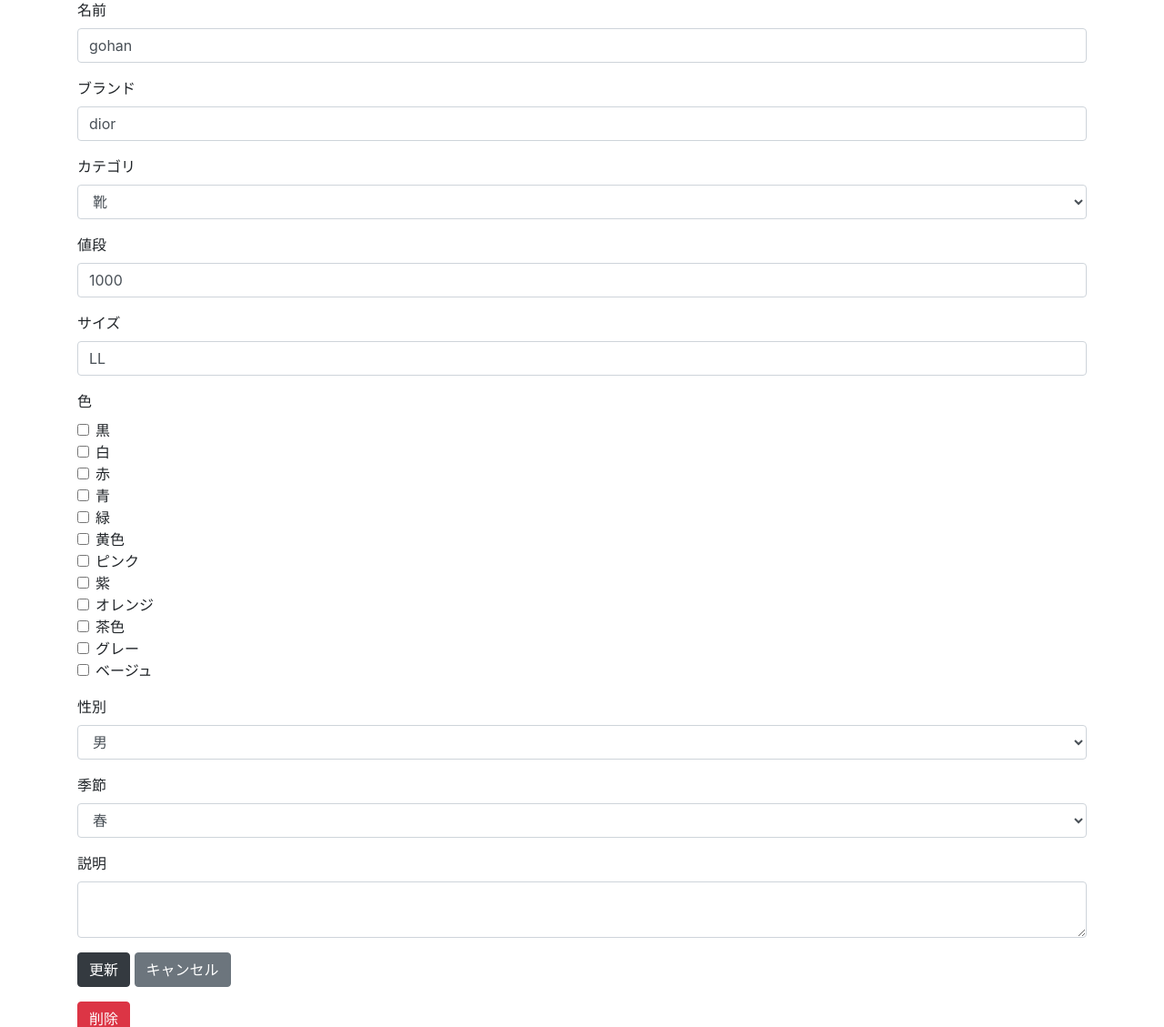
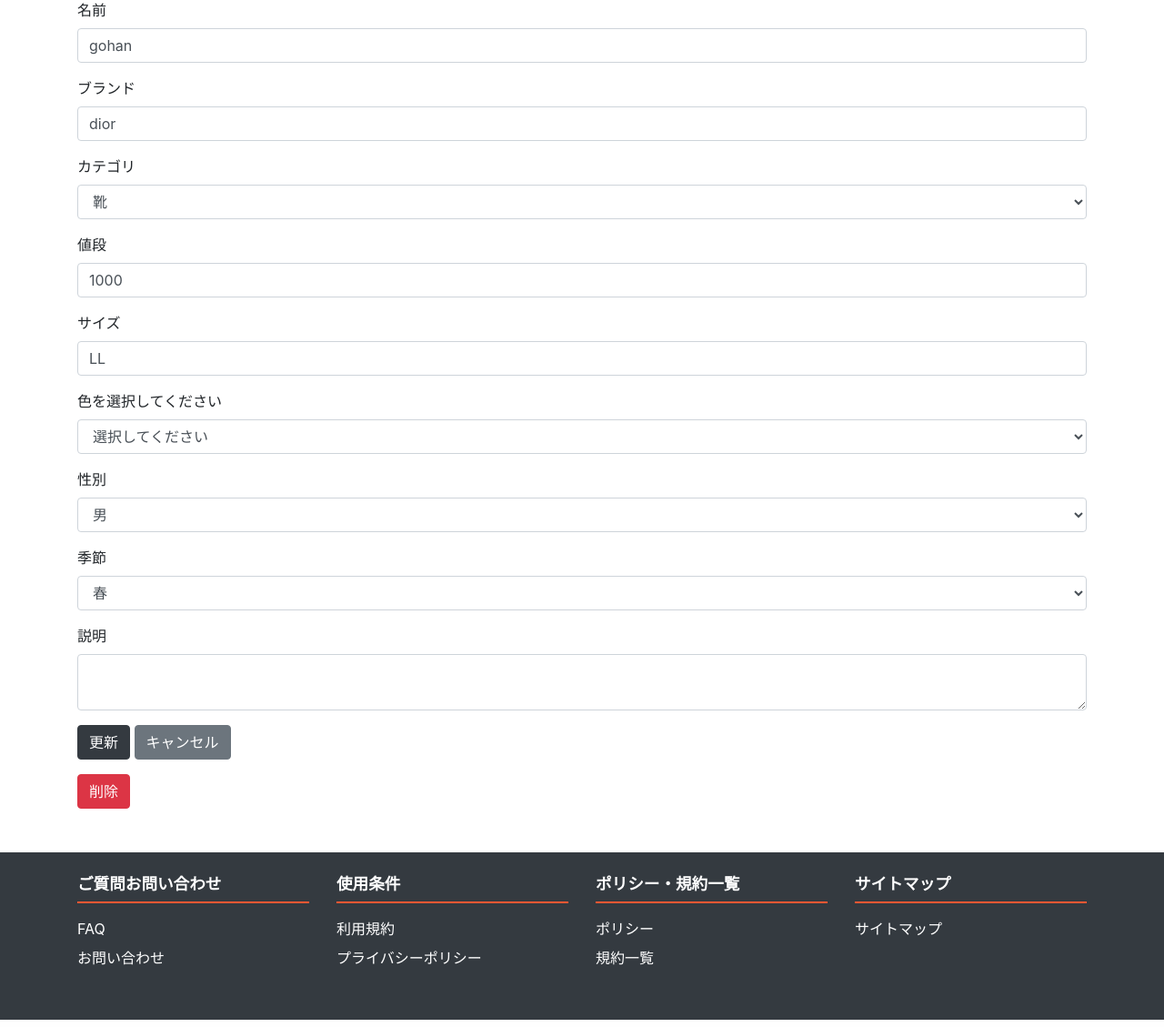
Before and after one commit to c0a22120/My-closet, a Flask app: page /edit-clothing/1 in a window 1280 px wide. Shown: the part 117-1246 px from the top of the page at 91% size. Run offline with Flask 3, Linux system fonts and the light colour scheme; data comes from the database, SQL or seed files in the repository; some libraries are stand-ins or nearby versions.

Commit message:
[fix]color pulldown change

```diff
--- a/templates/edit_clothing.html
+++ b/templates/edit_clothing.html
@@ -66,57 +66,37 @@
                 <label for="size">サイズ</label>
                 <input type="text" class="form-control" id="size" name="size" value="{{ clothing.size }}" required>
             </div>
+
             <div class="form-group">
-                <label>色</label><br>
-                <div class="form-check">
-                    <input class="form-check-input" type="checkbox" id="color_black" name="color" value="黒" {% if '黒' in clothing.color %}checked{% endif %}>
-                    <label class="form-check-label" for="color_black">黒</label>
-                </div>
-                <div class="form-check">
-                    <input class="form-check-input" type="checkbox" id="color_white" name="color" value="白" {% if '白' in clothing.color %}checked{% endif %}>
-                    <label class="form-check-label" for="color_white">白</label>
-                </div>
-                <div class="form-check">
-                    <input class="form-check-input" type="checkbox" id="color_red" name="color" value="赤" {% if '赤' in clothing.color %}checked{% endif %}>
-                    <label class="form-check-label" for="color_red">赤</label>
-                </div>
-                <div class="form-check">
-                    <input class="form-check-input" type="checkbox" id="color_blue" name="color" value="青" {% if '青' in clothing.color %}checked{% endif %}>
-                    <label class="form-check-label" for="color_blue">青</label>
-                </div>
-                <div class="form-check">
-                    <input class="form-check-input" type="checkbox" id="color_green" name="color" value="緑" {% if '緑' in clothing.color %}checked{% endif %}>
-                    <label class="form-check-label" for="color_green">緑</label>
-                </div>
-                <div class="form-check">
-                    <input class="form-check-input" type="checkbox" id="color_yellow" name="color" value="黄色" {% if '黄色' in clothing.color %}checked{% endif %}>
-                    <label class="form-check-label" for="color_yellow">黄色</label>
-                </div>
-                <div class="form-check">
-                    <input class="form-check-input" type="checkbox" id="color_pink" name="color" value="ピンク" {% if 'ピンク' in clothing.color %}checked{% endif %}>
-                    <label class="form-check-label" for="color_pink">ピンク</label>
-                </div>
-                <div class="form-check">
-                    <input class="form-check-input" type="checkbox" id="color_purple" name="color" value="紫" {% if '紫' in clothing.color %}checked{% endif %}>
-                    <label class="form-check-label" for="color_purple">紫</label>
-                </div>
-                <div class="form-check">
-                    <input class="form-check-input" type="checkbox" id="color_orange" name="color" value="オレンジ" {% if 'オレンジ' in clothing.color %}checked{% endif %}>
-                    <label class="form-check-label" for="color_orange">オレンジ</label>
-                </div>
-                <div class="form-check">
-                    <input class="form-check-input" type="checkbox" id="color_brown" name="color" value="茶色" {% if '茶色' in clothing.color %}checked{% endif %}>
-                    <label class="form-check-label" for="color_brown">茶色</label>
-                </div>
-                <div class="form-check">
-                    <input class="form-check-input" type="checkbox" id="color_gray" name="color" value="グレー" {% if 'グレー' in clothing.color %}checked{% endif %}>
-                    <label class="form-check-label" for="color_gray">グレー</label>
-                </div>
-                <div class="form-check">
-                    <input class="form-check-input" type="checkbox" id="color_beige" name="color" value="ベージュ" {% if 'ベージュ' in clothing.color %}checked{% endif %}>
-                    <label class="form-check-label" for="color_beige">ベージュ</label>
-                </div>
+                <label for="color">色を選択してください</label>
+                <select class="form-control" id="color" name="color" required>
+                    <option value="" disabled selected>選択してください</option>
+                    <option value="ブラック">ブラック</option>
+                    <option value="ホワイト">ホワイト</option>
+                    <option value="レッド">レッド</option>
+                    <option value="ブルー">ブルー</option>
+                    <option value="グリーン">グリーン</option>
+                    <option value="イエロー">イエロー</option>
+                    <option value="ピンク">ピンク</option>
+                    <option value="パープル">パープル</option>
+                    <option value="オレンジ">オレンジ</option>
+                    <option value="ブラウン">ブラウン</option>
+                    <option value="グレー">グレー</option>
+                    <option value="ベージュ">ベージュ</option>
+                    <option value="ネイビー">ネイビー</option>
+                    <option value="カーキ">カーキ</option>
+                    <option value="ワインレッド">ワインレッド</option>
+                    <option value="クリーム">クリーム</option>
+                    <option value="ミント">ミント</option>
+                    <option value="ライトブルー">ライトブルー</option>
+                    <option value="ターコイズ">ターコイズ</option>
+                    <option value="シルバー">シルバー</option>
+                    <option value="ゴールド">ゴールド</option>
+                </select>
             </div>
+
+
+
             <div class="form-group">
                 <label for="gender">性別</label>
                 <select class="form-control" id="gender" name="gender">
```
